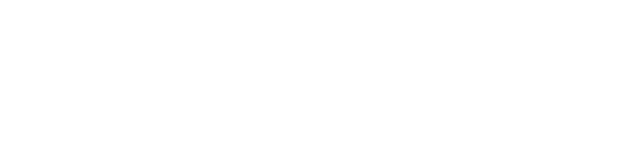
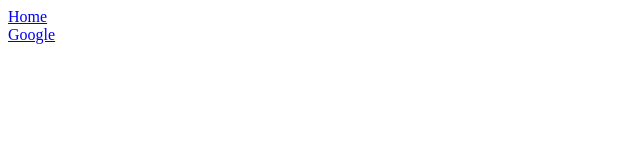
Before and after one commit to Temitayo-Adejuyigbe/demo-repo, a plain HTML site: page index.html in a window 1280 px wide. Shown: the whole page, without its empty margins (0-640 px from the left). Drawn offline with Linux system fonts and the light colour scheme.

Commit message:
Added Home button
Define the home button for the website

```diff
--- a/index.html
+++ b/index.html
@@ -7,7 +7,14 @@
   </head>
 
   <body>
-    <nav class="nav"></nav>
+    <nav class="nav">
+      <div>
+        <a href="http://google.com">Home</a>
+      </div>
+    </nav>
+    <div>
+      <a href="http://google.com">Google</a>
+    </div>
     <header id="header"></header>
     <footer id="footer"></footer>
   </body>
```
